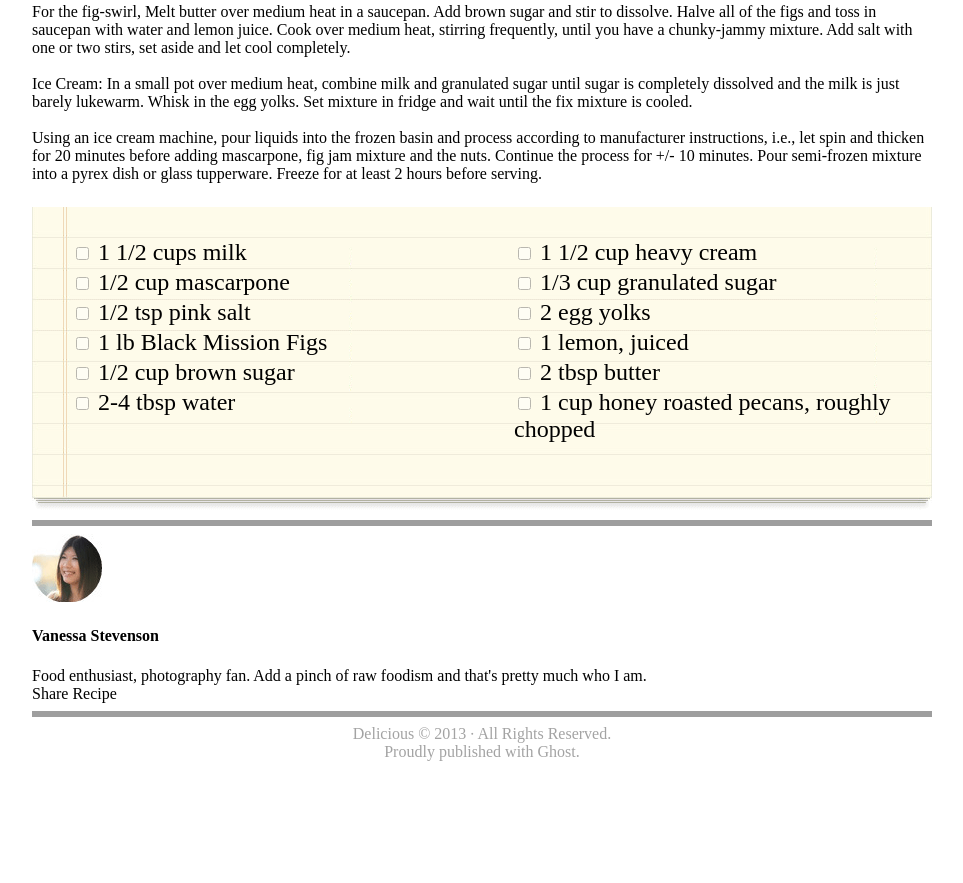
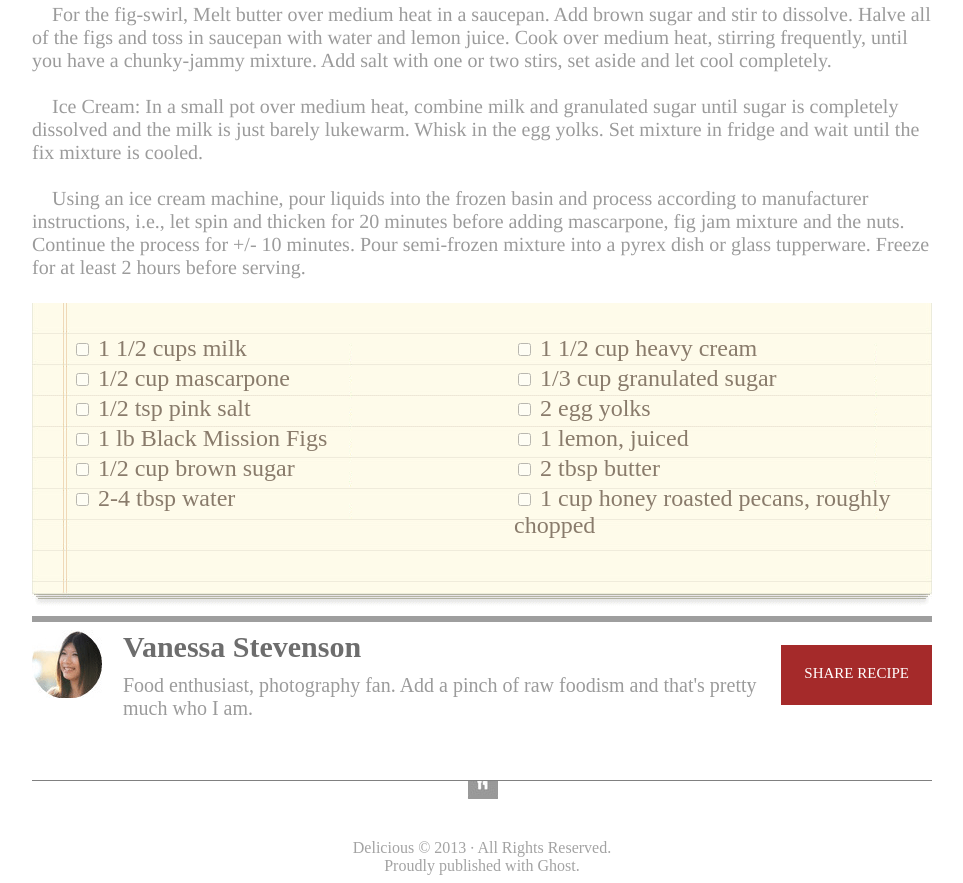
Before and after one commit to colbycrouch/lab09, a plain HTML site: page index.html in a window 1280 px wide. Shown: the part 780-1663 px from the top of the page, without its empty margins (158-1121 px from the left). Before the commit the page ends 1549 px from the top, so only its background shows below. Drawn offline with Linux system fonts and the light colour scheme; grey boxes are pictures that could not be loaded.

Commit message:
tweaking the style, now for fonts

```diff
--- a/index.html
+++ b/index.html
@@ -3,6 +3,7 @@
 <head>
   <meta>
   <link rel="stylesheet" href="style.css">
+  <link href="https://fonts.googleapis.com/css?family=Yellowtail" rel="stylesheet">
 </meta>
 </head>
 <body>
@@ -74,16 +75,17 @@
     </div>
     <hr class="style11"></hr>
     <div id="about_author">
-      <img src="imgs/van-pic.png">
+      <img src="imgs/van-pic.png" id="author">
       <div id="bio">
-        <h4>Vanessa Stevenson</h4>
+        <h2>Vanessa Stevenson</h2>
         <p>Food enthusiast, photography fan. Add a pinch of raw foodism and that's pretty much who I am.</p>
       </div>
       <div id="share_recipe">
-        <p>Share Recipe</p>
+        <p>SHARE RECIPE</p>
       </div>
       <hr class="style11"></hr>
     </main>
+    <hr class="style15"></hr>
     <footer class="light_grey">
       <p>Delicious &copy; 2013 &#8729; All Rights Reserved.</p>
       <p>Proudly published with Ghost.</p>
--- a/style.css
+++ b/style.css
@@ -41,20 +41,20 @@ h1 {
   justify-content: flex-start;
 }
 #deli {
-  font-family: cursive;
+  font-family: 'Yellowtail', cursive;
   display: flex;
   font-size: 25px;
   height:30px;
-  margin-top: -1em;
-  margin-bottom: -1em;
+  margin-top: 0;
+  margin-bottom: 0;
 
 }
 #slogan {
   display: flex;
   flex-wrap: wrap;
   font-size: 10px;
-  margin-top: -1em;
-  margin-bottom: -1em;
+  margin-top: 0;
+  margin-bottom: 0;
 
 }
 
@@ -104,6 +104,7 @@ hr.style11 {
 #ingredients {
   background-image: url("imgs/list-bg.png");
   height: 305px;
+  color: #897b6b
 }
 
 ul {
@@ -117,6 +118,12 @@ li {
   list-style: none;
 }
 
+h2 {
+  margin-bottom: 10px;
+  margin-top: 0;
+  color: #6d6d6d;
+}
+
 input {
   opacity: 0.5;
 }
@@ -128,7 +135,63 @@ input {
 .striked:checked + span {
   text-decoration: line-through;
 }
+#author{
+    width: 71px;
+    height: 68px;
+}
+
+#about_author {
+  display: flex;
+  flex-direction: row;
+  justify-content: space-between;
+  font-size: 20px;
+  margin-bottom: 60px;
+}
+
+#bio {
+  padding-left: 20px;
+  color: #9b9b9b;
+}
+
+#share_recipe {
+  background-color: brown;
+  width: 180px;
+  height: 40px;
+  justify-content: center;
+  text-align: center;
+  color: white;
+  font-size: 15px;
+  padding-top: 20px;
+  margin-left: 15px;
+  margin-top: 15px;
+}
+
+hr.style15 {
+  border-top: 1px solid grey;
+  text-align: center;
+  border-right-style: none;
+  border-left-style: none;
+  border-bottom-style: none;
+}
+hr.style15::after {
+  content: url(imgs/small-logo.png);
+  display: inline-block;
+  position: relative;
+  top: -15px;
+  padding: 0 10px;
+  background: white;
+  color: grey;
+  font-size: 18px;
+}
+
+section {
+  text-indent: 20px;
+  color: #9b9b9b;
+  font-size: 20px;
+  font-family: times;
+}
 
 footer {
+  margin-top: 20px;
   text-align: center;
 }
```
Also changed, not shown: imgs/PREVIEW.jpg.
